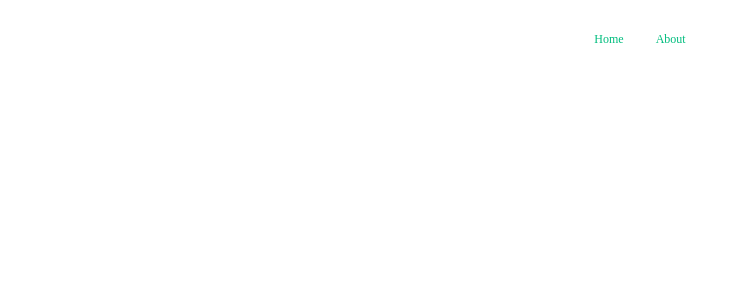
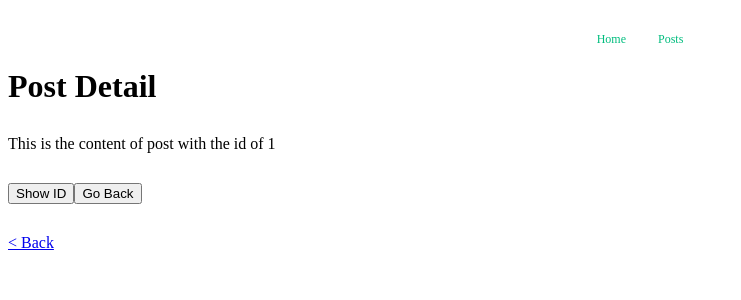
Before and after one commit to nafisahmed42018/vue3-dc, a Vue app: page /posts/1 in a window 1280 px wide. Before the commit this address had no page. Shown: the top 300 px of the page, without its empty margins (0-741 px from the left). Built offline with nearby package versions, Linux system fonts and the light colour scheme.

Commit message:
route, router covered

```diff
--- a/src/App.vue
+++ b/src/App.vue
@@ -5,7 +5,7 @@ import { RouterLink, RouterView } from 'vue-router'
 <template>
   <nav>
     <RouterLink to="/">Home</RouterLink>
-    <RouterLink to="/about">About</RouterLink>
+    <RouterLink to="/posts">Posts</RouterLink>
   </nav>
 
   <RouterView />
--- a/src/router/index.js
+++ b/src/router/index.js
@@ -1,6 +1,7 @@
 import { createRouter, createWebHistory } from 'vue-router'
 import Home from '../views/Home.vue'
-import About from '../views/About.vue'
+import Posts from '../views/Posts.vue'
+import PostDetail from '../views/PostDetail.vue'
 
 const router = createRouter({
   history: createWebHistory(import.meta.env.BASE_URL),
@@ -11,12 +12,17 @@ const router = createRouter({
       component: Home
     },
     {
-      path: '/about',
-      name: 'about',
+      path: '/posts',
+      name: 'posts',
       // route level code-splitting
       // this generates a separate chunk (About.[hash].js) for this route
       // which is lazy-loaded when the route is visited.
-      component: About
+      component: () => import('../views/Posts.vue')
+    },
+    {
+      path: '/posts/:id',
+      name: 'post',
+      component: PostDetail
     }
   ]
 })
--- a/src/views/About.vue
+++ /dev/null
@@ -1,12 +0,0 @@
-<template>
-  <div class="about">
-    <h1>About</h1>
-    <input type="text" v-autofocus />
-  </div>
-</template>
-
-<script setup>
-import { vAutofocus } from '@/directives/vAutofocus'
-</script>
-
-<style lang="scss" scoped></style>
--- /dev/null
+++ b/src/views/PostDetail.vue
@@ -0,0 +1,31 @@
+<template>
+  <div class="post-detail">
+    <h1>Post Detail</h1>
+    <p>This is the content of post with the id of {{ $route.params.id }}</p>
+    <button @click="showPostID">Show ID</button>
+    <button @click="goBack">Go Back</button>
+    <p><RouterLink to="/posts">&lt; Back</RouterLink></p>
+  </div>
+</template>
+
+<script setup>
+import { useRoute, useRouter } from 'vue-router'
+
+const route = useRoute()
+const router = useRouter()
+
+const showPostID = () => {
+  alert(`Post no. ${route.params.id}`)
+}
+const goBack = () => {
+  setTimeout(() => {
+    router.push('/')
+  }, 1000)
+}
+</script>
+
+<style scoped>
+.post-detail p {
+  margin: 30px 0;
+}
+</style>
--- /dev/null
+++ b/src/views/Posts.vue
@@ -0,0 +1,34 @@
+<template>
+  <div class="posts">
+    <h1>Posts</h1>
+    <input type="text" v-autofocus />
+
+    <ul>
+      <li v-for="post in posts" :key="post.id">
+        <RouterLink :to="`/posts/${post.id}`">{{ post.title }}</RouterLink>
+      </li>
+    </ul>
+  </div>
+</template>
+
+<script setup>
+import { vAutofocus } from '@/directives/vAutofocus'
+import { ref } from 'vue'
+
+const posts = ref([
+  {
+    id: 1,
+    title: 'Post 1'
+  },
+  {
+    id: 10,
+    title: 'Post 10'
+  },
+  {
+    id: 100,
+    title: 'Post 100'
+  }
+])
+</script>
+
+<style lang="scss" scoped></style>
```
